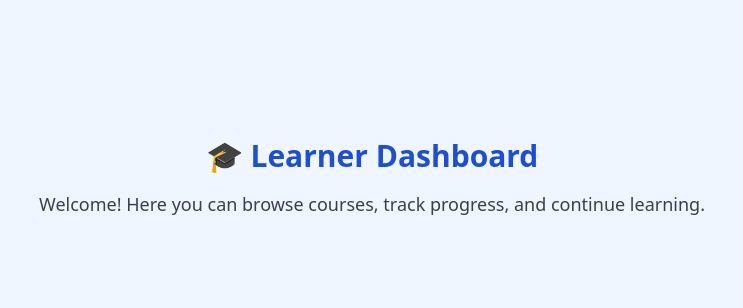
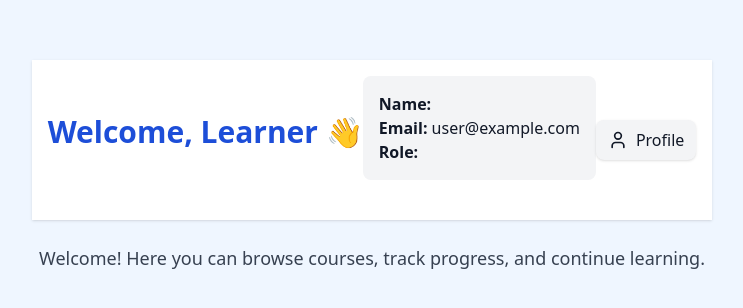
Before and after one commit to AOS2019/Leanify, a React (Create React App) app: page /learner-dashboard in a window 1280 px wide. Shown: the part 222-530 px from the top of the page, without its empty margins (268-1011 px from the left). Built offline with nearby package versions, Linux system fonts and the light colour scheme; no server answers; the database is empty; sample sign-in values are in the browser's storage.

Commit message:
fetch uer detail and use ProfileMenu component

```diff
--- a/src/pages/LearnerDashboard.js
+++ b/src/pages/LearnerDashboard.js
@@ -1,14 +1,77 @@
-import React from "react";
+import React, { useEffect, useState } from "react";
+// import LogoutButton from "../components/LogoutButton";
+// import { useNavigate } from "react-router-dom";
+// import { getAuth, onAuthStateChanged } from "firebase/auth";
+// import { signOut } from "firebase/auth";
+import ProfileMenu from "../components/ProfileMenu";
+import { auth, db } from "../firebase";
+import { doc, getDoc } from "firebase/firestore";
 
 export default function LearnerDashboard() {
+  const [userData, setUserData] = useState(null);
+  // const [name, setName] = useState("");
+  // const navigate = useNavigate();
+
+
+  useEffect(() => {
+    const fetchUser = async () => {
+      if (auth.currentUser) {
+        const ref = doc(db, "users", auth.currentUser.uid);
+        const snap = await getDoc(ref);
+        if (snap.exists()) {
+          setUserData(snap.data());
+        }
+      }
+    };
+    fetchUser();
+  }, []);
+
+  // const handleLogout = async () => {
+  //   await signOut(auth);
+  //   navigate("/signin");
+  // };
+
+
+
+
+
+
+
+  // const auth = getAuth();
+  // onAuthStateChanged(auth, (user) => {
+  //   if (user) {
+  //     // User is signed in, see docs for a list of available properties
+  //     // https://firebase.google.com/docs/reference/js/auth.user
+  //     if (user.role !== "learner") {
+  //       signOut(auth);
+  //       navigate("/login");
+  //       console.log("Not Authorised!");
+  //     }
+  //   }
+  // });
   return (
     <div className="min-h-screen flex flex-col items-center justify-center bg-blue-50">
-      <h1 className="text-3xl font-bold text-blue-700 mb-4">
-        🎓 Learner Dashboard
-      </h1>
-      <p className="text-lg text-gray-700">
-        Welcome! Here you can browse courses, track progress, and continue learning.
-      </p>
+      <header className="flex justify-between items-center p-4 bg-white shadow">
+        <h1 className="text-3xl font-bold text-blue-700 mb-4">
+           Welcome, {userData?.name || "Learner"} 👋 {/* 🎓 Learner Dashboard */}
+        </h1>
+
+        {/* Profile Section */}
+        <div className="bg-gray-100 rounded-lg p-4 mb-6 text-left">
+          <p><strong>Name:</strong> {userData?.name}</p>
+          <p><strong>Email:</strong> {auth.currentUser?.email}</p>
+          <p><strong>Role:</strong> {userData?.role}</p>
+        </div>
+
+        <ProfileMenu />
+      </header>
+      <main className="p-6">
+        <p className="text-lg text-gray-700">
+          Welcome! Here you can browse courses, track progress, and continue learning.
+        </p>
+      </main>
+
+      {/* <LogoutButton /> */}
     </div>
   );
 }
```
